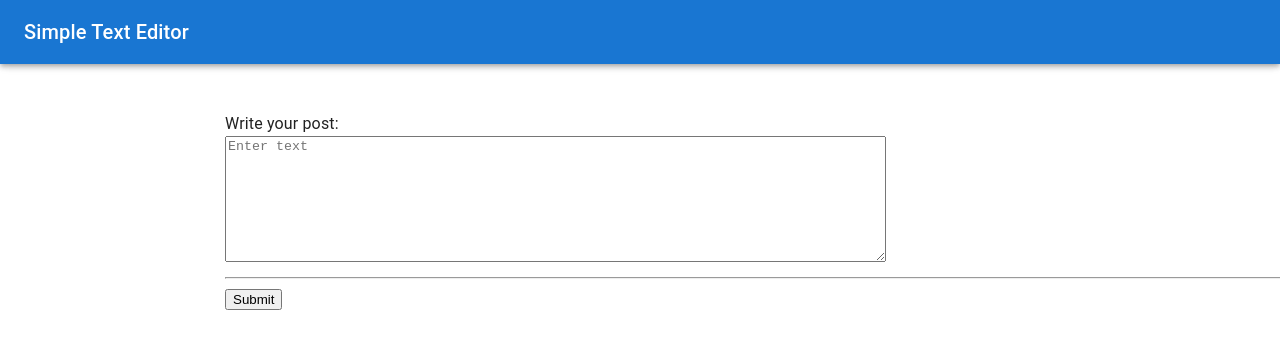
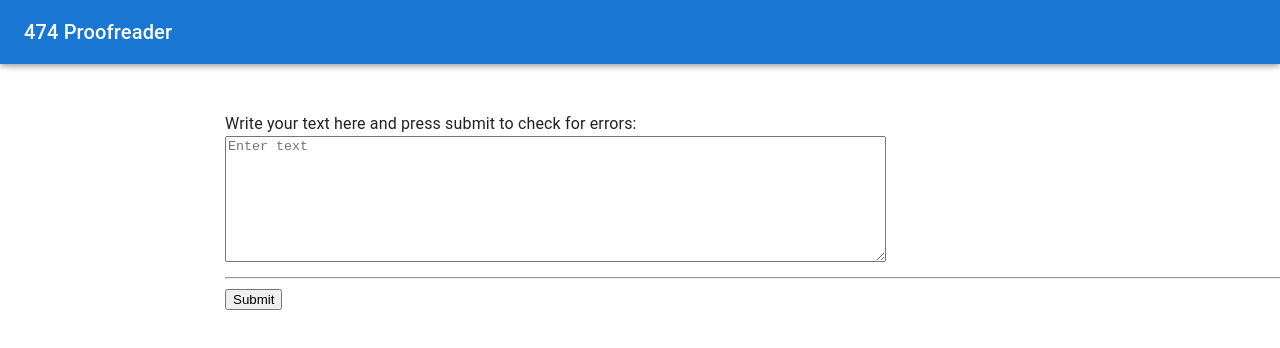
Before and after one commit to gcheng720/test, a React (Create React App) app in the folder react-app/: page / in a window 1280 px wide. Shown: the top 348 px of the page. Built offline with nearby package versions, Linux system fonts and the light colour scheme.

Commit message:
change display text

```diff
--- a/react-app/public/index.html
+++ b/react-app/public/index.html
@@ -24,7 +24,7 @@
       work correctly both with client-side routing and a non-root public URL.
       Learn how to configure a non-root public URL by running `npm run build`.
     -->
-    <title>Simple Text Editor</title>
+    <title>474 proofreader</title>
     <script type = "text/javascript" src="index.js"></script>
   </head>
   <body>
@@ -36,7 +36,7 @@
       <div>
         <form action="" id="text_form">
         <div>
-          Write your post:
+          Write your text here and press submit to check for errors:
         </div>
         <div>
           <textarea name="postContent" id="mytext" rows="8" cols="80" placeholder="Enter text" ></textarea>
--- a/react-app/src/components/ClippedDrawer/index.js
+++ b/react-app/src/components/ClippedDrawer/index.js
@@ -45,7 +45,7 @@ export default function ClippedDrawer() {
         >
           <Toolbar>
             <Typography variant="h6" noWrap>
-              Simple Text Editor
+              474 Proofreader
             </Typography>
           </Toolbar>
         </AppBar>
```
